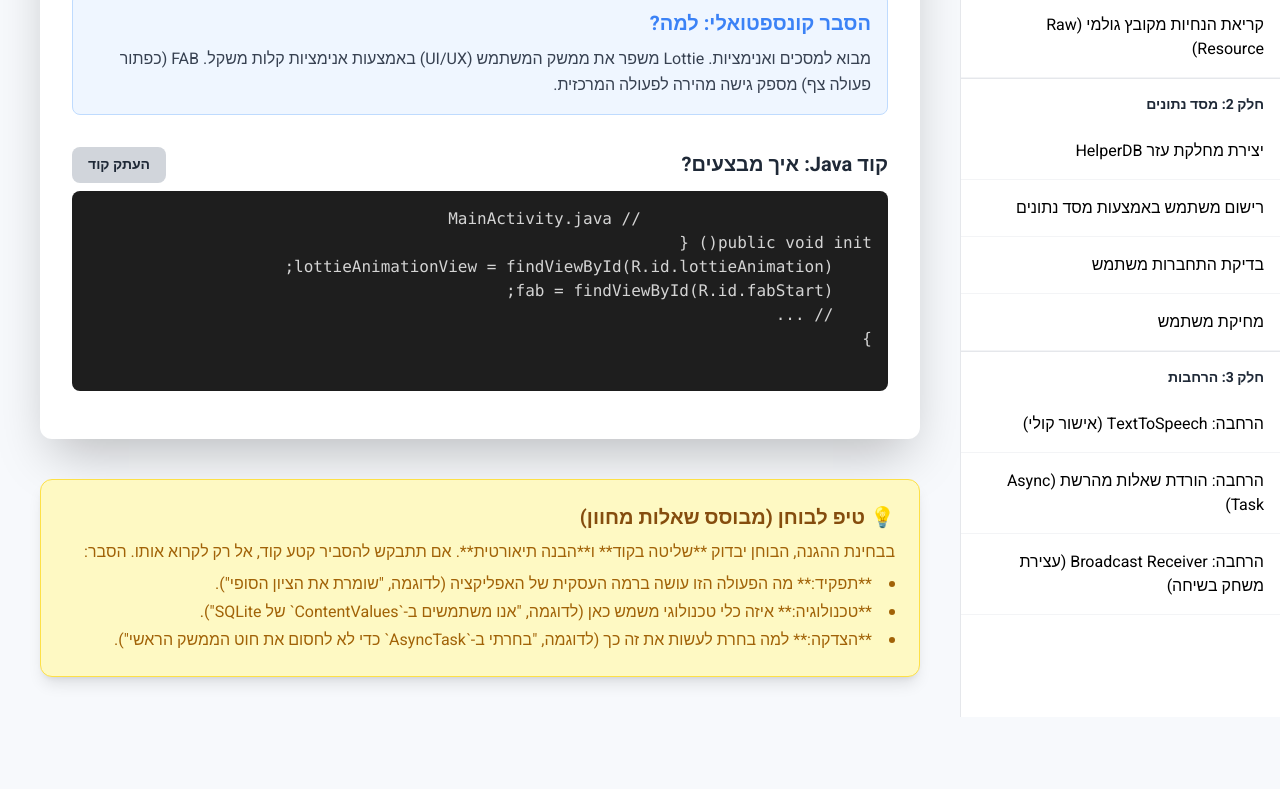
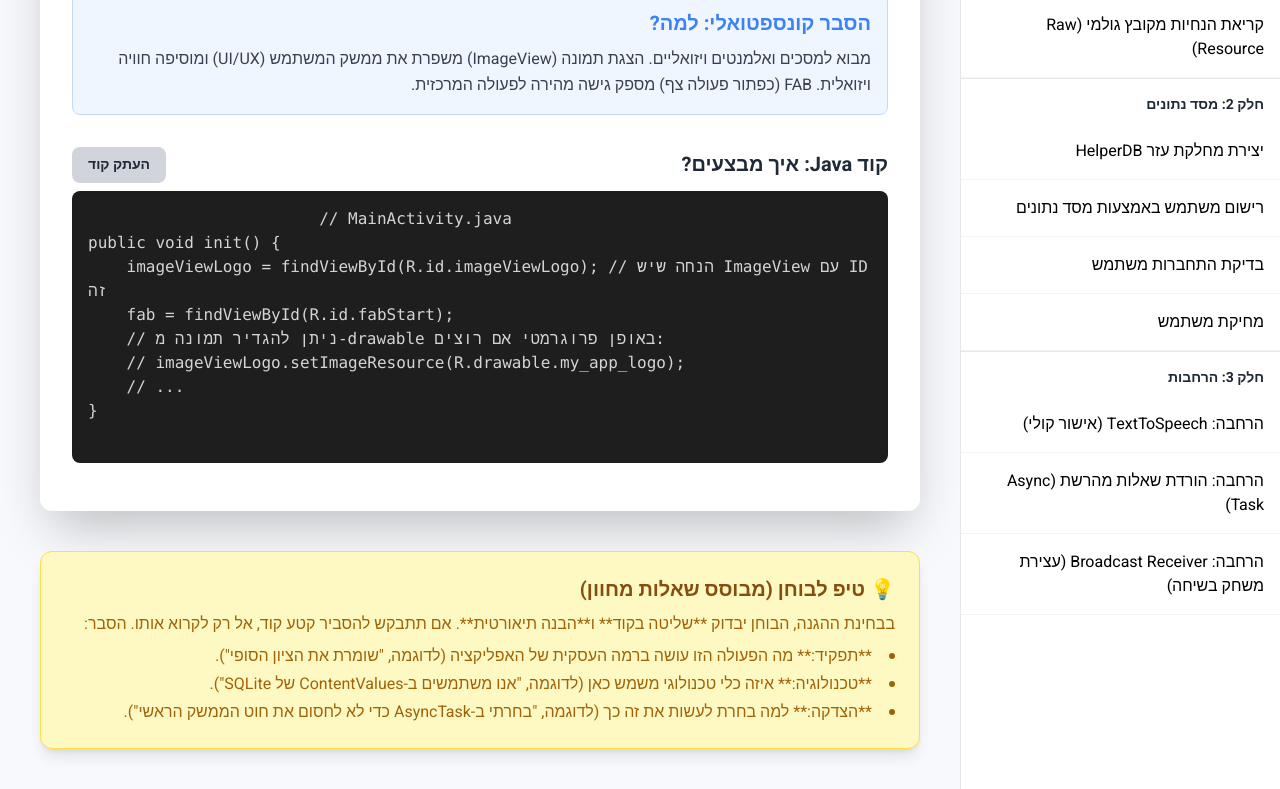
Before and after one commit to ms0157/amal_app_trivia, a plain HTML site: page index.html in a window 1280 px wide. Shown: the part 299-1088 px from the top of the page. Before the commit the page ends 1016 px from the top, so only its background shows below. Drawn offline with nearby package versions, Linux system fonts and the light colour scheme.

Commit message:
Update index.html

```diff
--- a/index.html
+++ b/index.html
@@ -11,12 +11,14 @@
             font-family: 'Heebo', sans-serif;
             background-color: #f7f9fc;
         }
+        /* הגדרת כיווניות לקוד ל-LTR בלבד */
         .step-code {
             white-space: pre-wrap;
             word-break: break-all;
             line-height: 1.5;
             background-color: #1e1e1e; /* Dark background for code */
             color: #d4d4d4; /* Light text color */
+            text-align: left; /* כיווניות טקסט משמאל לימין */
         }
         .active-step {
             background-color: #dbeafe !important;
@@ -50,10 +52,12 @@
         // הנתונים מבוססים על הקבצים "טריוויה - חלק 1-בסיסי.csv", "טריוויה - חלק 2-מסד נתונים.csv", "טריוויה - חלק 3-הרחבות.csv"
         const stepsData = [
             // --- חלק 1: בסיסי ואביזרים ---
-            { id: 'p1_s1', part: '1', title: 'מסך ראשי עם Lottie ו-FAB', concept: 'מבוא למסכים ואנימציות. Lottie משפר את ממשק המשתמש (UI/UX) באמצעות אנימציות קלות משקל. FAB (כפתור פעולה צף) מספק גישה מהירה לפעולה המרכזית.', code: `// MainActivity.java
+            { id: 'p1_s1', part: '1', title: 'מסך ראשי עם תמונה ו-FAB', concept: 'מבוא למסכים ואלמנטים ויזואליים. הצגת תמונה (ImageView) משפרת את ממשק המשתמש (UI/UX) ומוסיפה חוויה ויזואלית. FAB (כפתור פעולה צף) מספק גישה מהירה לפעולה המרכזית.', code: `// MainActivity.java
 public void init() {
-    lottieAnimationView = findViewById(R.id.lottieAnimation);
+    imageViewLogo = findViewById(R.id.imageViewLogo); // הנחה שיש ImageView עם ID זה
     fab = findViewById(R.id.fabStart);
+    // ניתן להגדיר תמונה מ-drawable באופן פרוגרמטי אם רוצים:
+    // imageViewLogo.setImageResource(R.drawable.my_app_logo);
     // ...
 }`},
             { id: 'p1_s9', part: '1', title: 'שמירת נתונים ב-Shared Preferences', concept: 'שימוש ב-**SharedPreferences** הוא הרחבה חשובה. זו הדרך הפשוטה והקלה ביותר לשמור נתונים קטנים (כמו הגדרות או ציון אחרון) באופן פרטי במכשיר. **למה?** כי אין צורך במסד נתונים מלא לנתונים פשוטים, וזה מהיר מאוד.', code: `// שמירת נתון (לדוגמה, שם משתמש)
@@ -64,7 +68,7 @@ editor.apply(); // או commit()
 
 // קריאת נתון
 String savedEmail = sp.getString("email", "guest");`},
-            { id: 'p1_s18', part: '1', title: 'הוספת תפריט (Options Menu)', concept: 'התפריט מאפשר גישה לפעולות משניות (כגון הגדרות, אודות, הנחיות) מבלי להעמיס על המסך הראשי. **למה?** שיפור ניווט וארגון הפעולות. יש להבין את המתודות `onCreateOptionsMenu` ו-`onOptionsItemSelected`.', code: `// MainActivity.java
+            { id: 'p1_s18', part: '1', title: 'הוספת תפריט (Options Menu)', concept: 'התפריט מאפשר גישה לפעולות משניות (כגון הגדרות, אודות, הנחיות) מבלי להעמיס על המסך הראשי. **למה?** שיפור ניווט וארגון הפעולות. יש להבין את המתודות onCreateOptionsMenu ו-onOptionsItemSelected.', code: `// MainActivity.java
 @Override
 public boolean onCreateOptionsMenu(Menu menu) {
     getMenuInflater().inflate(R.menu.main_menu, menu);
@@ -81,7 +85,7 @@ public boolean onOptionsItemSelected(@NonNull MenuItem item) {
     }
     return super.onOptionsItemSelected(item);
 }`},
-            { id: 'p1_s19', part: '1', title: 'קריאת הנחיות מקובץ גולמי (Raw Resource)', concept: '**Raw Resources** - זו דרך קלה לשלב קבצים סטטיים (טקסט, מוזיקה) בתוך האפליקציה. **למה?** קובץ טקסט גולמי (`R.raw.instructions`) מאפשר לשמור תוכן גדול (כמו הנחיות למשתמש) בנפרד מהקוד, ולקרוא אותו בקלות לתוך TextView.', code: `// InstructionsActivity.java
+            { id: 'p1_s19', part: '1', title: 'קריאת הנחיות מקובץ גולמי (Raw Resource)', concept: '**Raw Resources** - זו דרך קלה לשלב קבצים סטטיים (טקסט, מוזיקה) בתוך האפליקציה. **למה?** קובץ טקסט גולמי (R.raw.instructions) מאפשר לשמור תוכן גדול (כמו הנחיות למשתמש) בנפרד מהקוד, ולקרוא אותו בקלות לתוך TextView.', code: `// InstructionsActivity.java
 public String readIntroductionsFromFile() {
     try {
         InputStream is = getResources().openRawResource(R.raw.instructions);
@@ -103,7 +107,7 @@ public String readIntroductionsFromFile() {
 }`},
 
             // --- חלק 2: מסד נתונים SQLite ---
-            { id: 'p2_s2', part: '2', title: 'יצירת מחלקת עזר HelperDB', concept: 'מחלקת ה-**SQLiteOpenHelper** היא **המתווך** בין האפליקציה למסד הנתונים. **למה?** היא מנהלת את יצירת מסד הנתונים הראשונית (`onCreate`) ואת עדכון המבנה שלו בעת הצורך (`onUpgrade`). היא מבטיחה שהאפליקציה תעבוד עם מבנה נתונים יציב.', code: `// HelperDB.java
+            { id: 'p2_s2', part: '2', title: 'יצירת מחלקת עזר HelperDB', concept: 'מחלקת ה-**SQLiteOpenHelper** היא **המתווך** בין האפליקציה למסד הנתונים. **למה?** היא מנהלת את יצירת מסד הנתונים הראשונית (onCreate) ואת עדכון המבנה שלו בעת הצורך (onUpgrade). היא מבטיחה שהאפליקציה תעבוד עם מבנה נתונים יציב.', code: `// HelperDB.java
 public class HelperDB extends SQLiteOpenHelper {
     public HelperDB(Context context) {
         super(context, DATABASE_NAME, null, DATABASE_VERSION);
@@ -159,7 +163,7 @@ public UserProperties checkLogin(String email, String password) {
     cursor.close();
     return null; // משתמש לא נמצא
 }`},
-            { id: 'p2_s10', part: '2', title: 'מחיקת משתמש', concept: 'מחיקת רשומה מטבלת המשתמשים. **למה?** כדי לאפשר למשתמש שליטה מלאה בנתונים שלו (דרישת פרטיות). יש להשתמש בפקודת `db.delete()` ולציין את תנאי המחיקה (WHERE). רצוי להשתמש בדיאלוג אישור (`AlertDialog`) לפני המחיקה.', code: `// UserSettingsActivity.java (חלק ממתודה גדולה יותר)
+            { id: 'p2_s10', part: '2', title: 'מחיקת משתמש', concept: 'מחיקת רשומה מטבלת המשתמשים. **למה?** כדי לאפשר למשתמש שליטה מלאה בנתונים שלו (דרישת פרטיות). יש להשתמש בפקודת db.delete() ולציין את תנאי המחיקה (WHERE). רצוי להשתמש בדיאלוג אישור (AlertDialog) לפני המחיקה.', code: `// UserSettingsActivity.java (חלק ממתודה גדולה יותר)
 public void deleteUser(String email) {
     SQLiteDatabase db = helperDB.getWritableDatabase();
     String where = HelperDB.EMAIL_COL + "=?";
@@ -325,38 +329,31 @@ public class MyPhoneReceiver extends BroadcastReceiver {
     </script>
 
     <div class="flex flex-col md:flex-row min-h-screen">
-        <!-- סרגל צד לניווט (Sidebar) -->
-        <aside id="sidebarSteps" class="w-full md:w-80 bg-white border-l border-gray-200 flex-shrink-0 custom-scrollbar overflow-y-auto">
+        <!-- סרגל צד לניווט (Sidebar) --><aside id="sidebarSteps" class="w-full md:w-80 bg-white border-l border-gray-200 flex-shrink-0 custom-scrollbar overflow-y-auto">
             <header class="p-4 bg-primary-blue text-white shadow-lg sticky top-0 z-10">
                 <h1 class="text-lg font-bold">📚 צעדים להבנה מלאה</h1>
                 <p class="text-sm">לחץ על שלב כדי לראות קוד והסבר קונספטואלי</p>
             </header>
-            <!-- הצעדים יוכנסו כאן על ידי JavaScript -->
-        </aside>
+            <!-- הצעדים יוכנסו כאן על ידי JavaScript --></aside>
 
-        <!-- תוכן ראשי (Main Content) -->
-        <main id="mainContent" class="flex-grow p-6 md:p-10 custom-scrollbar overflow-y-auto">
+        <!-- תוכן ראשי (Main Content) --><main id="mainContent" class="flex-grow p-6 md:p-10 custom-scrollbar overflow-y-auto">
             <h1 class="text-3xl md:text-4xl font-extrabold text-gray-900 mb-6">כלי הלימוד לפרויקט הטריוויה: בגרות 5 יח"ל</h1>
             <p class="text-lg text-gray-600 mb-10">כאן תוכלו לראות את הצעד המדויק, את הקוד הדרוש לו, והכי חשוב - **את ההסבר הקונספטואלי** ("למה?") כדי להיות מוכנים לבחינת ההגנה.</p>
 
-            <!-- כרטיס השלב הפעיל -->
-            <div class="bg-white rounded-xl shadow-2xl overflow-hidden p-6 md:p-8 border-t-8 border-primary-blue">
+            <!-- כרטיס השלב הפעיל --><div class="bg-white rounded-xl shadow-2xl overflow-hidden p-6 md:p-8 border-t-8 border-primary-blue">
                 <h2 id="stepTitle" class="text-2xl md:text-3xl font-extrabold mb-4 text-gray-800"></h2>
 
-                <!-- הסבר קונספטואלי (ה"למה") -->
-                <div id="stepConcept" class="mb-8 p-4 bg-blue-50 rounded-lg border border-blue-200 transition-all duration-300">
-                    <!-- תוכן ההסבר יוכנס כאן -->
-                </div>
+                <!-- הסבר קונספטואלי (ה"למה") --><div id="stepConcept" class="mb-8 p-4 bg-blue-50 rounded-lg border border-blue-200 transition-all duration-300">
+                    <!-- תוכן ההסבר יוכנס כאן --></div>
 
-                <!-- קוד (ה"איך") -->
-                <div class="mb-4">
+                <!-- קוד (ה"איך") --><div class="mb-4">
                     <div class="flex justify-between items-center mb-2">
                         <h3 class="text-xl font-bold text-gray-800">קוד Java: איך מבצעים?</h3>
                         <button id="copyButton" class="bg-gray-300 hover:bg-gray-400 text-gray-800 font-bold py-2 px-4 rounded-lg text-sm transition-colors duration-200">
                             העתק קוד
                         </button>
                     </div>
-                    <pre class="step-code p-4 rounded-lg text-sm md:text-base overflow-x-auto shadow-inner">
+                    <!-- הוספנו dir="ltr" לתגית pre כדי לכפות כיווניות משמאל לימין על הקוד --><pre dir="ltr" class="step-code p-4 rounded-lg text-sm md:text-base overflow-x-auto shadow-inner">
                         <code id="stepCode">
                             // קוד יוכנס כאן
                         </code>
@@ -364,14 +361,13 @@ public class MyPhoneReceiver extends BroadcastReceiver {
                 </div>
             </div>
 
-            <!-- טיפ בגרות נוסף -->
-            <div class="mt-10 p-6 bg-yellow-100 rounded-xl border border-yellow-300 shadow-lg">
+            <!-- טיפ בגרות נוסף --><div class="mt-10 p-6 bg-yellow-100 rounded-xl border border-yellow-300 shadow-lg">
                 <h3 class="text-xl font-bold text-yellow-800 mb-2">💡 טיפ לבוחן (מבוסס שאלות מחוון)</h3>
                 <p class="text-yellow-700">בבחינת ההגנה, הבוחן יבדוק **שליטה בקוד** ו**הבנה תיאורטית**. אם תתבקש להסביר קטע קוד, אל רק לקרוא אותו. הסבר: </p>
                 <ul class="list-disc list-inside mt-2 space-y-1 text-yellow-700">
                     <li>**תפקיד:** מה הפעולה הזו עושה ברמה העסקית של האפליקציה (לדוגמה, "שומרת את הציון הסופי").</li>
-                    <li>**טכנולוגיה:** איזה כלי טכנולוגי משמש כאן (לדוגמה, "אנו משתמשים ב-`ContentValues` של SQLite").</li>
-                    <li>**הצדקה:** למה בחרת לעשות את זה כך (לדוגמה, "בחרתי ב-`AsyncTask` כדי לא לחסום את חוט הממשק הראשי").</li>
+                    <li>**טכנולוגיה:** איזה כלי טכנולוגי משמש כאן (לדוגמה, "אנו משתמשים ב-ContentValues של SQLite").</li>
+                    <li>**הצדקה:** למה בחרת לעשות את זה כך (לדוגמה, "בחרתי ב-AsyncTask כדי לא לחסום את חוט הממשק הראשי").</li>
                 </ul>
             </div>
         </main>
```
